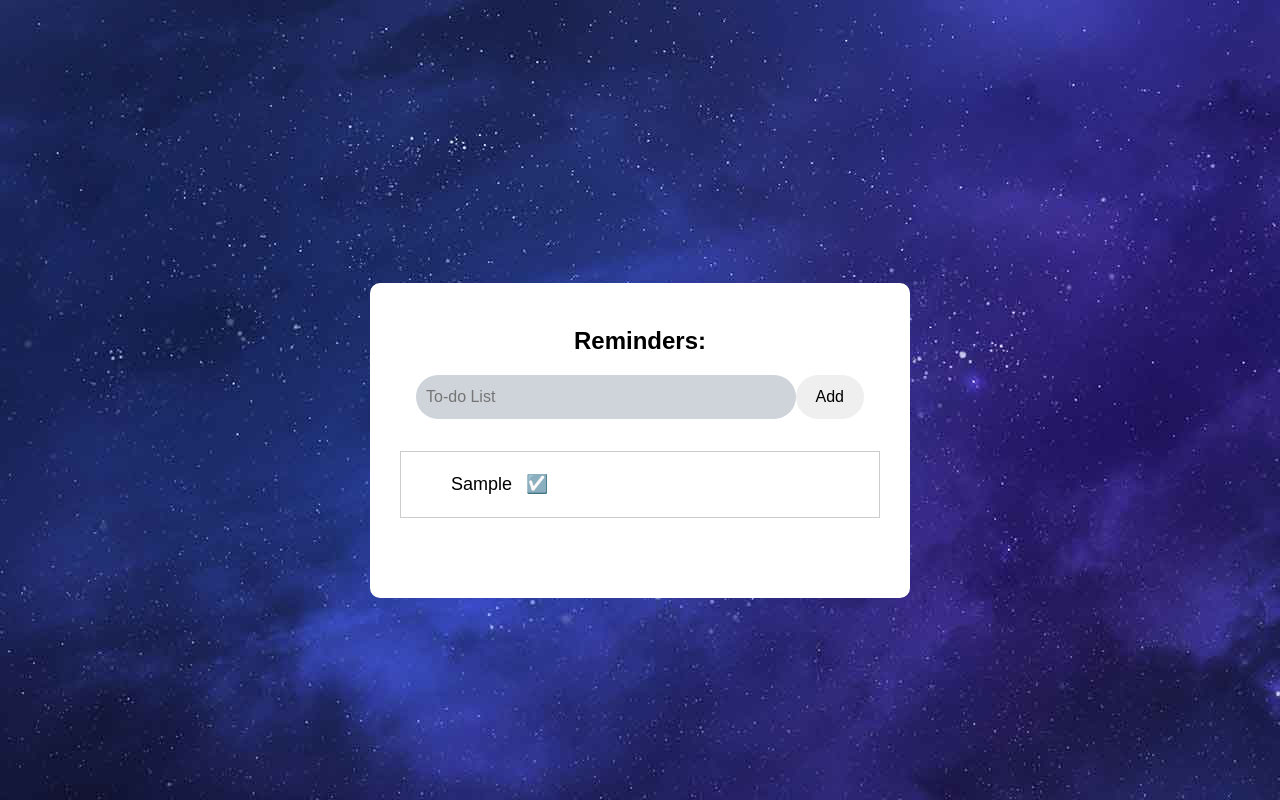
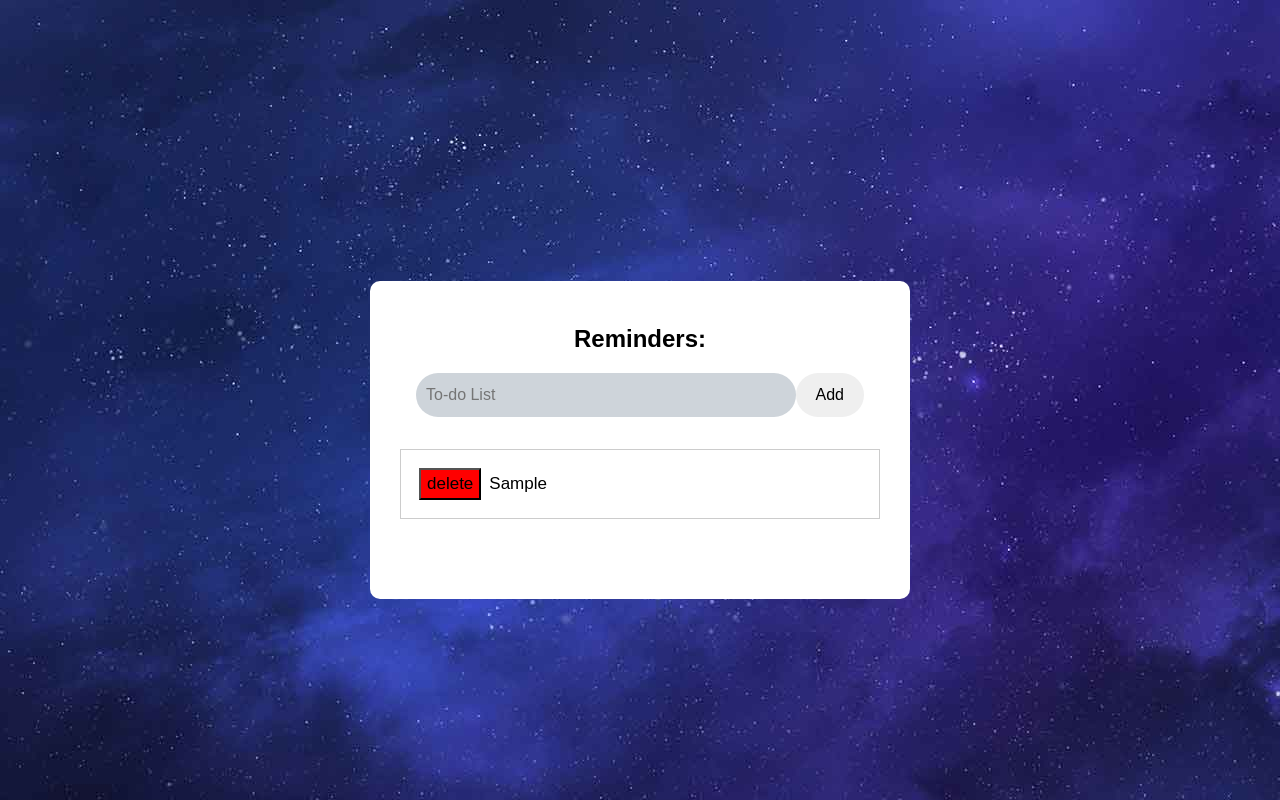
Before and after one commit to irm1005-itec1005-fall-2023/assignment-04-sominan01, a plain HTML site: page index.html in a window 1280 px wide. Both pictures are taken after typing "Sample" into the empty fields and a click on the button "Add". Drawn offline with Linux system fonts and the light colour scheme.

```diff
--- a/index.html
+++ b/index.html
@@ -54,8 +54,6 @@
       <ul class="form-results" id="form-results-1"></ul>
    </div>
 
-    <p id="todolist-count"></p>
-
 
   </main>
 
--- a/script.js
+++ b/script.js
@@ -66,11 +66,14 @@
 
         let tempListItem = document.createElement("li");
 
-        tempListItem.textContent = todolistArray[i];
+        //tempListItem.textContent = todolistArray[i];
 
         let tempButton = document.createElement ("button");
+        let tempParagraph = document.createElement("p");
 
-        tempButton.textContent = "☑️";
+        tempParagraph.textContent = todolistArray[i];
+
+        tempButton.textContent = "delete";
         tempButton.className = "my-button"; //Assign the button name
 
         tempButton.dataset.super =i;
@@ -89,6 +92,7 @@
         });
 
         tempListItem.appendChild(tempButton);
+        tempListItem.appendChild(tempParagraph);
 
         todolistResult.appendChild(tempListItem);
 
@@ -97,4 +101,4 @@
 
 }
 
-//lecture 10 14:40
+//lecture 10 14:40 CSS, mark as completed
--- a/style.css
+++ b/style.css
@@ -87,23 +87,25 @@
   margin-bottom: 10px;
 }
 
-/*ul {
+ul {
+  background-color: #e63946;
   list-style: none;
   font-size: 17px;
-  padding: 2rem;
-  margin-top: -2rem;
-}*/
+  width: 100%;
+  margin: 0;
+  padding:0;
+}
 
-.form-results {
-  list-style: none;
-  font-size: 18px;
-
+ul li {
+  background-color: #fff;
+  display:flex;
+  flex-direction: row;
+  align-items: center;
 }
 
 .my-button {
-  border:none;
   margin: 0.5rem;
-  background-color: #fff
+  background-color: red;
 }
 
 /**** Screen reader text utility clsas *******/
```
